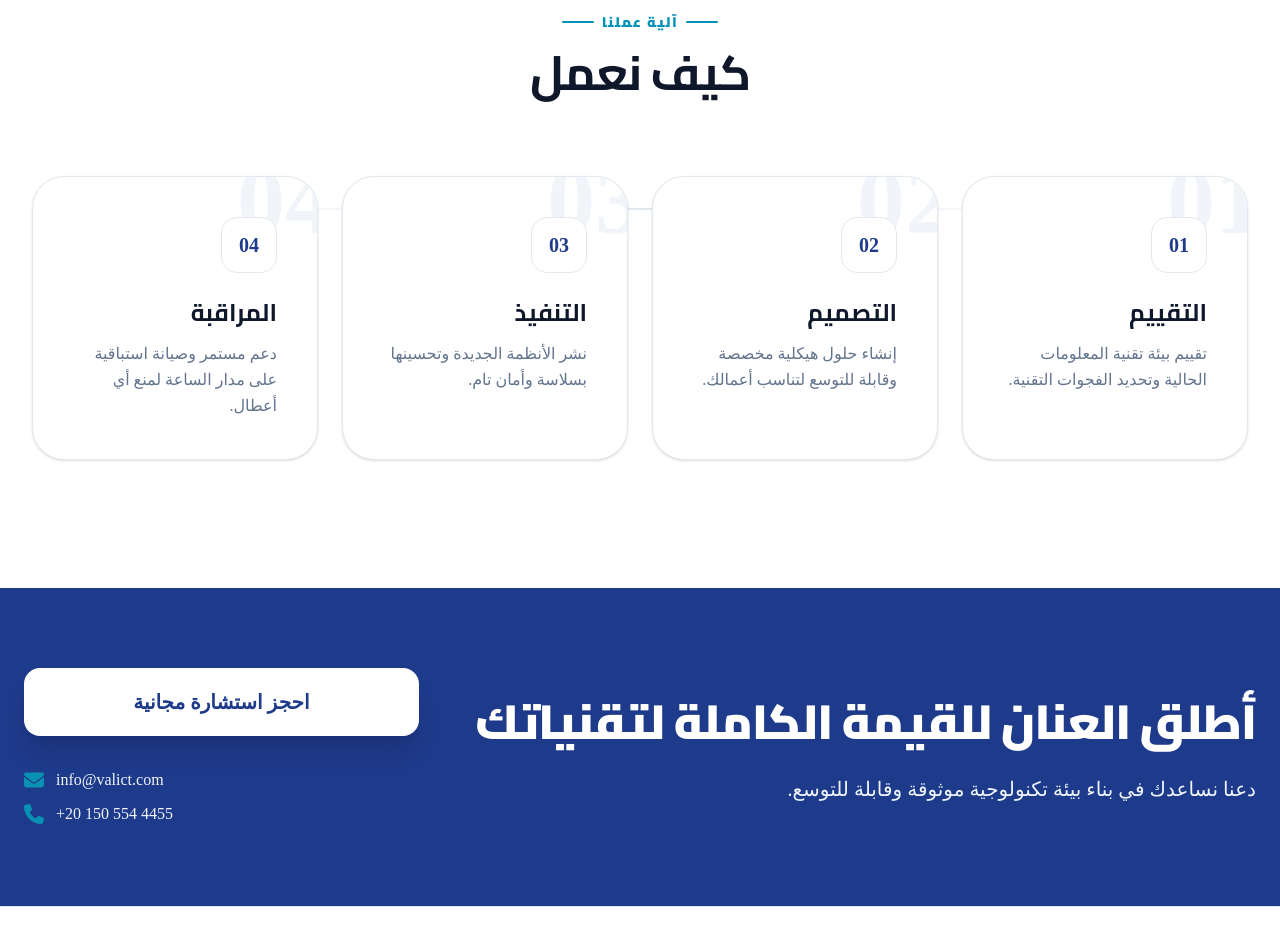
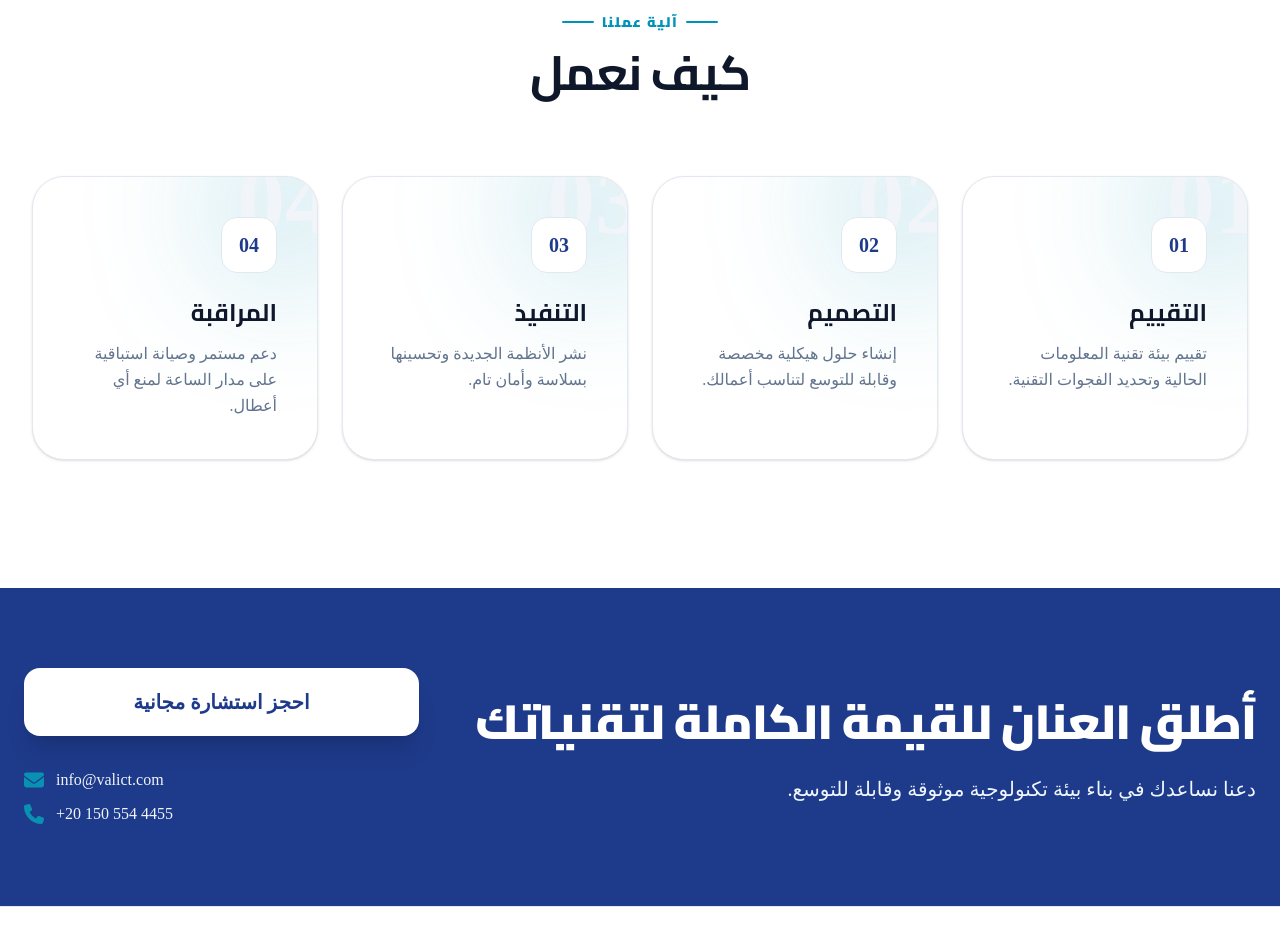
Before and after one commit to Tarek-Ali0/Valict, a Next.js app: page /ar in a window 1280 px wide. Shown: the part 2540-3466 px from the top of the page. Built offline with nearby package versions, Linux system fonts and the light colour scheme; a web font is replaced by a local one.

Commit message:
Simplify Steps Grid by removing connecting line
Removed the connecting line between steps in the grid layout for better clarity.

```diff
--- a/src/components/HowItWorks.tsx
+++ b/src/components/HowItWorks.tsx
@@ -66,11 +66,8 @@ export function HowItWorks({ dict }: HowItWorksProps) {
           </h3>
         </motion.div>
 
-        {/* Steps Grid with Connecting Line */}
+        {/* Steps Grid */}
         <div className="relative">
-          {/* الخط الواصل بين الخطوات (يظهر في الشاشات الكبيرة فقط) */}
-          <div className="hidden lg:block absolute top-8 left-[10%] right-[10%] h-[2px] bg-gradient-to-r from-transparent via-slate-200 dark:via-slate-700 to-transparent z-0"></div>
-
           <motion.div
             className="grid grid-cols-1 md:grid-cols-2 lg:grid-cols-4 gap-8 lg:gap-6 relative z-10"
             variants={containerVariants}
@@ -84,6 +81,9 @@ export function HowItWorks({ dict }: HowItWorksProps) {
                 variants={cardVariants}
                 className="group relative bg-white dark:bg-slate-900 p-8 md:p-10 rounded-[2rem] shadow-sm hover:shadow-2xl hover:shadow-valict-navy/10 border border-slate-200 dark:border-slate-800 hover:border-valict-cyan/30 dark:hover:border-valict-cyan/30 transition-all duration-500 hover:-translate-y-2 flex flex-col text-start overflow-hidden"
               >
+                {/* Blob داخلي — يمين في العربي / شمال في الإنجليزي */}
+                <div className="absolute -top-12 rtl:-right-12 ltr:-left-12 w-40 h-40 rounded-full blur-3xl bg-valict-cyan/20 dark:bg-valict-cyan/15 pointer-events-none transition-opacity duration-500 group-hover:opacity-0"></div>
+
                 {/* رقم شفاف في الخلفية (Watermark) */}
                 <span className="absolute -right-4 -top-6 text-8xl font-black text-slate-100 dark:text-slate-800/50 transition-colors duration-500 group-hover:text-valict-cyan/5 select-none pointer-events-none">
                   {step.number}
```
